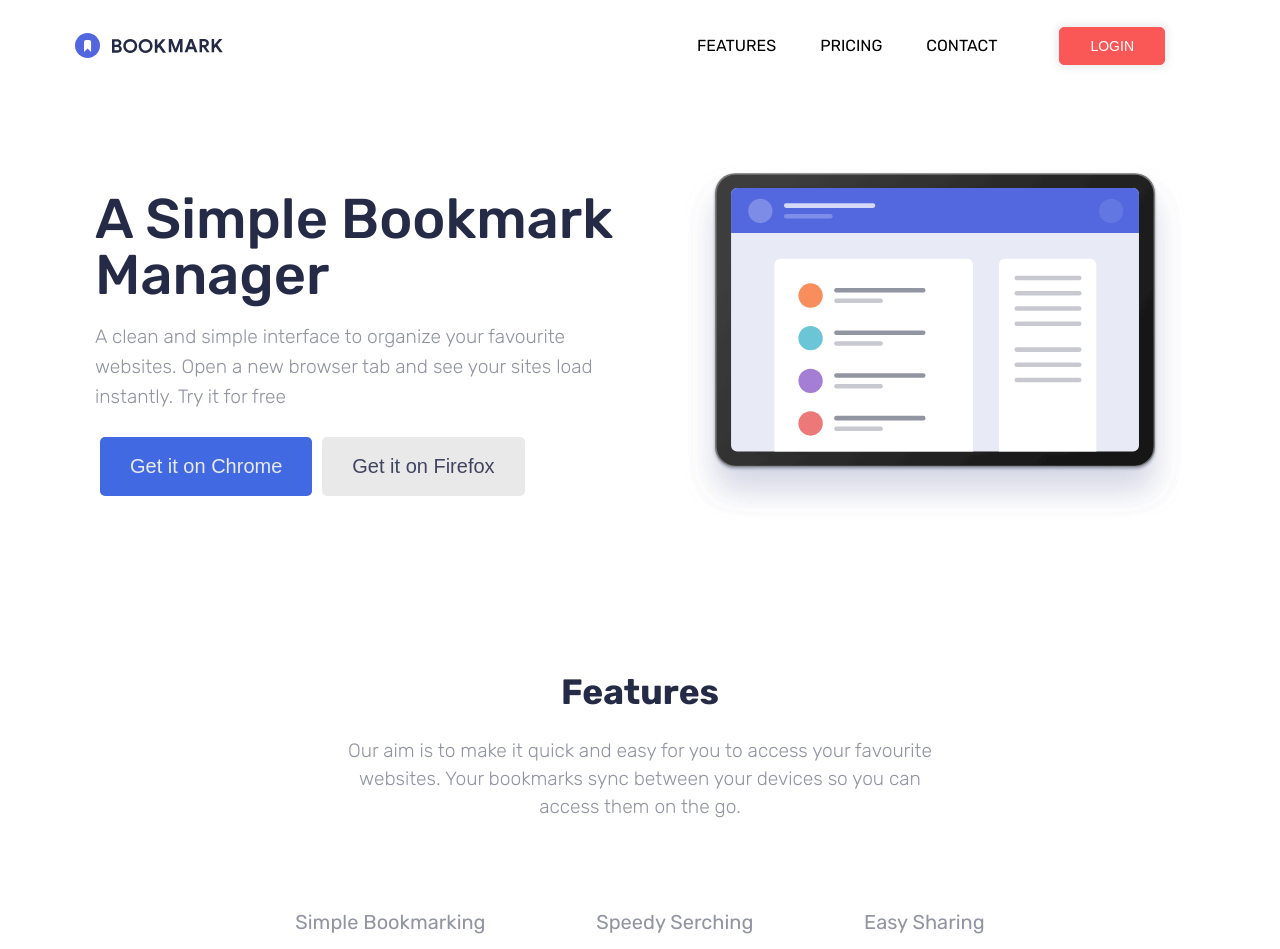
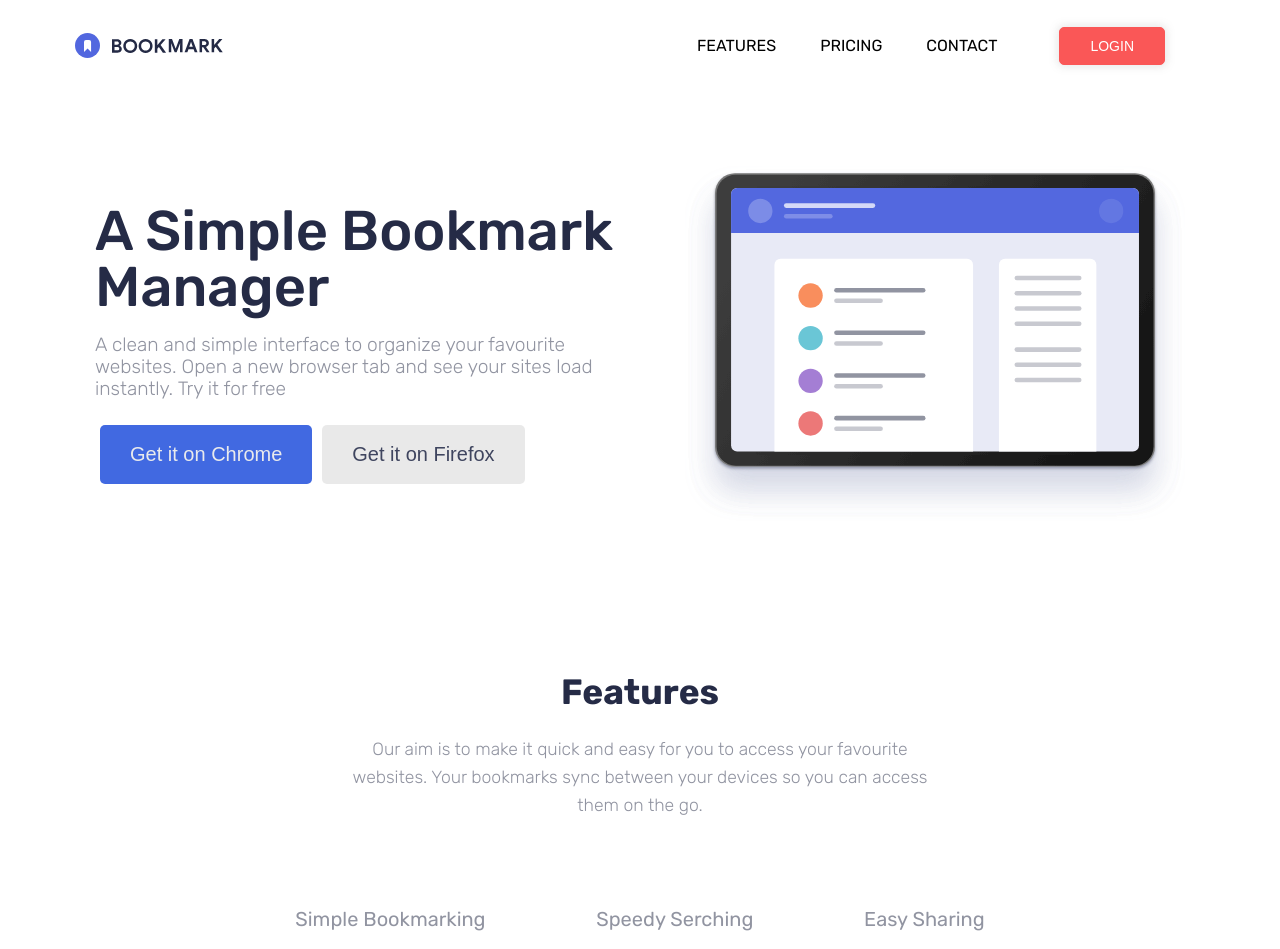
Before and after one commit to 0Kwanele0/bookmark-page, a React (Create React App) app: page / in a window 1280 px wide. Shown: the top 949 px of the page. Built offline with nearby package versions, Linux system fonts and the light colour scheme.

Commit message:
changed font sizes

```diff
--- a/src/components/faq/Faq.js
+++ b/src/components/faq/Faq.js
@@ -20,8 +20,6 @@ function Faq() {
 }
 
 export default Faq
-
-
 
 function EachFaq({myQuestion, myAnswer}) {
     const question = useRef()
--- a/src/components/faq/faq.css
+++ b/src/components/faq/faq.css
@@ -54,10 +54,11 @@
 
 .faq__question p {
   text-align: left;
-  font-size: 1.2rem;
+  font-size: 1.1rem;
   line-height: 28px;
   display: block;
   -webkit-transition: all 0.3s ease;
   transition: all 0.3s ease;
+  margin-bottom: 44px;
 }
 /*# sourceMappingURL=faq.css.map */
--- a/src/components/faq/faq.scss
+++ b/src/components/faq/faq.scss
@@ -33,10 +33,11 @@
         }
         & p{
             text-align: left;
-            font-size: 1.2rem;
+            font-size: 1.1rem;
             line-height: 28px;
             display: block;
             transition: all 0.3s ease;
+            margin-bottom: 44px;
         }
     }
 }
--- a/src/components/features/features.css
+++ b/src/components/features/features.css
@@ -15,7 +15,7 @@
 }
 
 .features p {
-  font-size: 1.2rem;
+  font-size: 1.1rem;
   line-height: 28px;
   color: #9194a1;
   max-width: 600px;
--- a/src/components/features/features.scss
+++ b/src/components/features/features.scss
@@ -6,7 +6,7 @@
     text-align: center;
     margin: 60px 0;
     & p{
-        font-size: 1.2rem;
+        font-size: 1.1rem;
         line-height: 28px;
         color: hsl(229, 8%, 60%);
         max-width: 600px;
--- a/src/components/showcase/showcase.css
+++ b/src/components/showcase/showcase.css
@@ -30,8 +30,8 @@
 }
 
 .showcase__text p {
-  font-size: 1.2rem;
-  line-height: 30px;
+  font-size: 1.1rem;
+  line-height: 22px;
   color: #9194a1;
 }
 
--- a/src/components/showcase/showcase.scss
+++ b/src/components/showcase/showcase.scss
@@ -19,8 +19,8 @@
             color: hsl(229, 31%, 21%);
         }
         & p{
-            font-size: 1.2rem;
-            line-height: 30px;
+            font-size: 1.1rem;
+            line-height: 22px;
             color: hsl(229, 8%, 60%);
         }
     }
```
Also changed, not shown: 1 other file (tests, documents, lock files or other folders).
